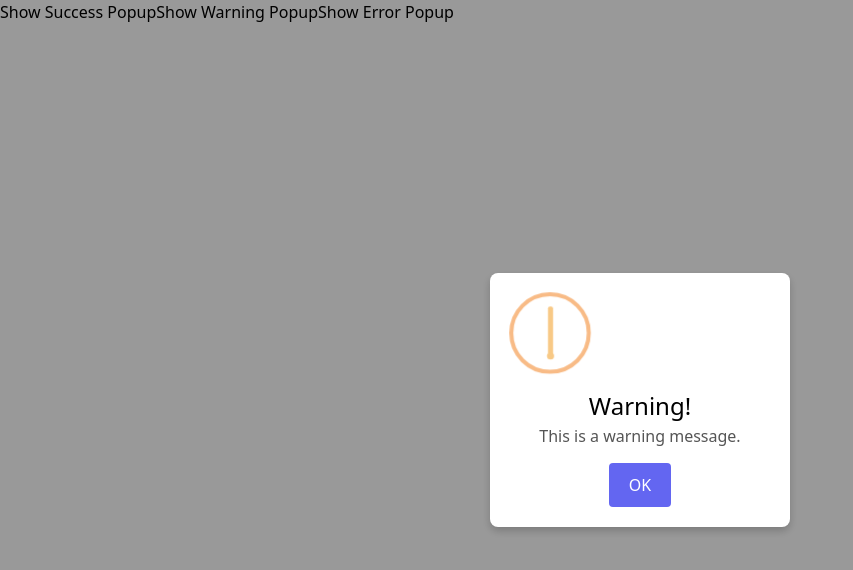
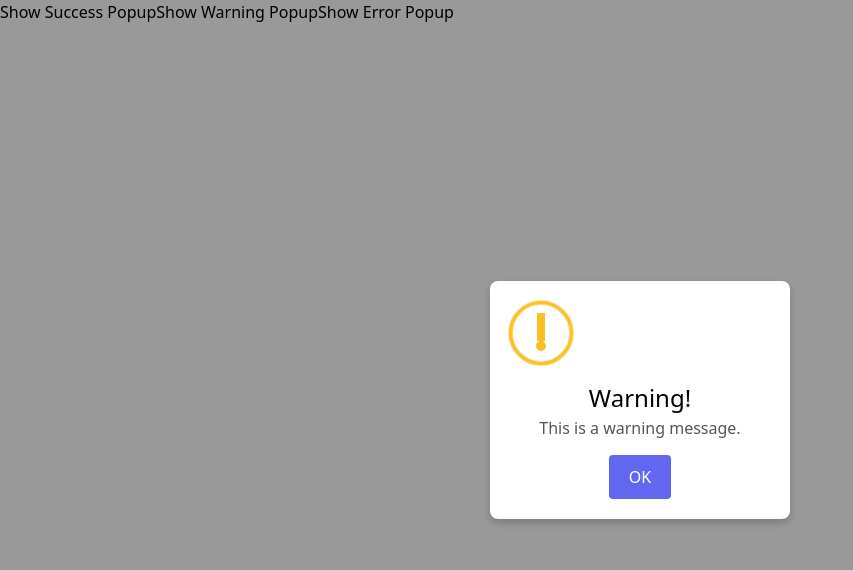
Before and after one commit to saeedhei/team-arthurvarteressians, a Vue app in the folder frontend/: page / in a window 1280 px wide. Both pictures are taken after a click on the button "Show Warning Popup". Shown: the top 570 px of the page, without its empty margins (0-853 px from the left). Built offline with nearby package versions, Linux system fonts and the light colour scheme.

Commit message:
Changed Warning Animation

```diff
--- a/frontend/src/WarningIcon.vue
+++ b/frontend/src/WarningIcon.vue
@@ -1,59 +1,83 @@
+<!-- WarningIcon.vue -->
 <template>
-     <div class="f-modal-icon f-modal-warning scaleWarning">
-       <span class="f-modal-body pulseWarningIns"></span>
-       <span class="f-modal-dot pulseWarningIns"></span>
+     <div class="warning-icon">
+       <div class="warning-circle"></div>
+       <div class="warning-line warning-line-top"></div>
+       <div class="warning-line warning-line-bottom"></div>
+       <div class="warning-dot"></div>
      </div>
    </template>
 
    <style scoped>
-   .f-modal-icon {
-     border-radius: 50%;
-     border: 4px solid #F8BB86;
-     width: 80px;
-     height: 80px;
+   .warning-icon {
      position: relative;
+     width: 64px;
+     height: 64px;
+     animation: shake 1.5s cubic-bezier(0.36, 0.07, 0.19, 0.97) infinite;
    }
 
-   .scaleWarning {
-     animation: scaleWarning 0.75s infinite alternate;
+   .warning-circle {
+     width: 100%;
+     height: 100%;
+     border-radius: 50%;
+     border: 4px solid #fbbf24; /* Warning yellow color */
+     box-sizing: border-box;
+     animation: pulse 1.5s ease-in-out infinite;
    }
 
-   .pulseWarningIns {
-     animation: pulseWarningIns 0.75s infinite alternate;
+   .warning-line {
+     position: absolute;
+     background-color: #fbbf24;
+     width: 8px;
+     height: 28px;
+     left: calc(50% - 4px);
    }
 
-   .f-modal-body {
-     background-color: #F8BB86;
-     border-radius: 2px;
-     height: 47px;
-     left: 50%;
-     margin-left: -2px;
-     position: absolute;
-     top: 10px;
-     width: 5px;
-     z-index: 2;
+   .warning-line-top {
+     top: 12px;
    }
 
-   .f-modal-dot {
-     background-color: #F8BB86;
+   .warning-line-bottom {
+     top: 40px;
+     height: 8px;
      border-radius: 50%;
-     bottom: 10px;
-     height: 7px;
-     left: 50%;
-     margin-left: -3px;
-     position: absolute;
-     width: 7px;
-     z-index: 2;
    }
 
-   @keyframes scaleWarning {
-     0% { transform: scale(1); }
-     30% { transform: scale(1.02); }
-     100% { transform: scale(1); }
+   .warning-dot {
+     position: absolute;
+     width: 10px;
+     height: 10px;
+     border-radius: 50%;
+     background-color: #fbbf24;
+     bottom: 14px;
+     left: calc(50% - 5px);
    }
 
-   @keyframes pulseWarningIns {
-     0% { background-color: #F8D486; }
-     100% { background-color: #F8BB86; }
+   /* Pulse Animation */
+   @keyframes pulse {
+     0%, 100% {
+       transform: scale(1);
+       opacity: 1;
+     }
+     50% {
+       transform: scale(1.1);
+       opacity: 0.8;
+     }
+   }
+
+   /* Shake Animation */
+   @keyframes shake {
+     0%, 100% {
+       transform: translateX(0);
+     }
+     25% {
+       transform: translateX(-4px);
+     }
+     50% {
+       transform: translateX(4px);
+     }
+     75% {
+       transform: translateX(-4px);
+     }
    }
    </style>
```
